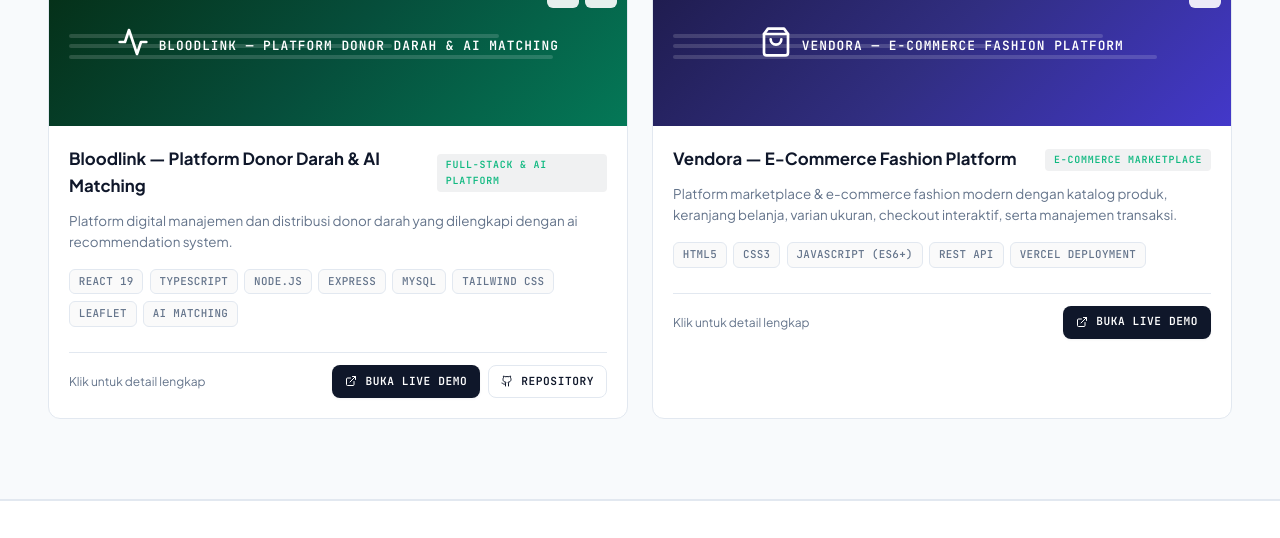
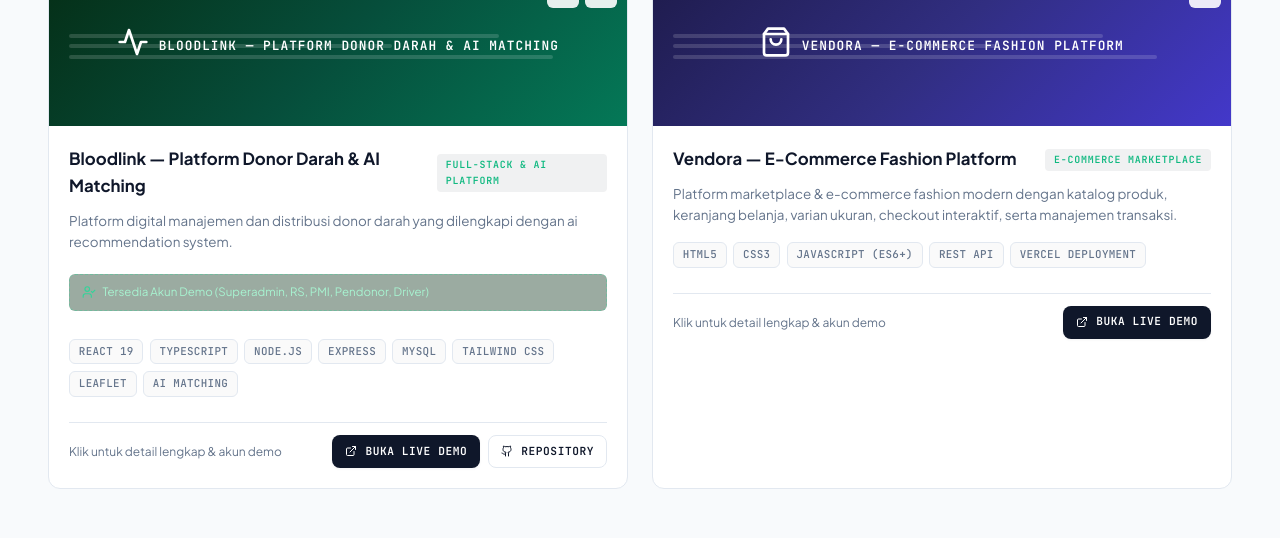
Before and after one commit to rizqimaksum16-coder/portofoliofix, a React (Vite) app: page / in a window 1280 px wide. Shown: the part 2520-3058 px from the top of the page. Built offline with nearby package versions, Linux system fonts and the light colour scheme.

Commit message:
Add Bloodlink demo credentials to projects component and Luxion AI chatbot

```diff
--- a/src/components/AiChatbot.jsx
+++ b/src/components/AiChatbot.jsx
@@ -33,6 +33,10 @@
     {
       keywords: ['proyek', 'karya', 'portofolio', 'project', 'vendora', 'bloodlink'],
       answer: 'Proyek unggulan Rizqi meliputi: 1) Bloodlink (Platform Donor Darah & AI Matching), 2) Vendora (E-Commerce Fashion Marketplace), serta Portfolio Web + Luxion AI Assistant ini.'
+    },
+    {
+      keywords: ['demo', 'login', 'akun', 'password', 'credential', 'bloodlink login', 'masuk bloodlink'],
+      answer: 'Akun demo Bloodlink: 1) Superadmin: superadmin@gmail.com (password123), 2) RS A: rumahsakita@gmail.com (password123), RS B: rumahsakitb@gmail.com (Password123@), 3) PMI A: pmi@gmail.com (password123), PMI B: pmib@gmail.com (Password123@), 4) Pendonor: reza@gmail.com (password123), 5) Driver: driver@gmail.com (password123).'
     },
     {
       keywords: ['cv', 'resume', 'download', 'unduh'],
--- a/src/components/Projects.jsx
+++ b/src/components/Projects.jsx
@@ -1,8 +1,15 @@
 import React, { useState } from 'react';
-import { ExternalLink, Github, X, Activity, ShoppingBag, ShieldCheck, MapPin, Cpu, CheckCircle2 } from 'lucide-react';
+import { ExternalLink, Github, X, Activity, ShoppingBag, ShieldCheck, MapPin, Cpu, CheckCircle2, UserCheck, Key, Copy, Check } from 'lucide-react';
 
 export default function Projects() {
   const [selectedProject, setSelectedProject] = useState(null);
+  const [copiedIdx, setCopiedIdx] = useState(null);
+
+  const handleCopy = (text, idx) => {
+    navigator.clipboard.writeText(text);
+    setCopiedIdx(idx);
+    setTimeout(() => setCopiedIdx(null), 2000);
+  };
 
   const projects = [
     {
@@ -22,7 +29,16 @@
       tech: ['React 19', 'TypeScript', 'Node.js', 'Express', 'MySQL', 'Tailwind CSS', 'Leaflet', 'AI Matching'],
       demoUrl: 'https://bloodlink-neon-hive.vercel.app/',
       repoUrl: 'https://github.com/rizqimaksum16-coder/Bloodlink',
-      gradient: 'linear-gradient(135deg, #052e16 0%, #064e3b 50%, #047857 100%)'
+      gradient: 'linear-gradient(135deg, #052e16 0%, #064e3b 50%, #047857 100%)',
+      demoAccounts: [
+        { role: 'Superadmin', email: 'superadmin@gmail.com', password: 'password123' },
+        { role: 'Rumah Sakit A', email: 'rumahsakita@gmail.com', password: 'password123' },
+        { role: 'Rumah Sakit B', email: 'rumahsakitb@gmail.com', password: 'Password123@' },
+        { role: 'PMI A', email: 'pmi@gmail.com', password: 'password123' },
+        { role: 'PMI B', email: 'pmib@gmail.com', password: 'Password123@' },
+        { role: 'Pendonor', email: 'reza@gmail.com', password: 'password123' },
+        { role: 'Driver', email: 'driver@gmail.com', password: 'password123' }
+      ]
     },
     {
       id: 'vendora',
@@ -119,6 +135,14 @@
                   <span className="category-badge">{project.categoryLabel}</span>
                 </div>
                 <p className="project-desc">{project.description}</p>
+
+                {project.demoAccounts && (
+                  <div style={{ marginBlock: '0.75rem', padding: '0.5rem 0.75rem', background: 'rgba(5, 46, 22, 0.4)', borderRadius: '6px', border: '1px dashed rgba(52, 211, 153, 0.4)', fontSize: '0.72rem', color: '#a7f3d0', display: 'flex', alignItems: 'center', gap: '0.4rem' }}>
+                    <UserCheck size={14} style={{ color: '#34d399', flexShrink: 0 }} />
+                    <span>Tersedia Akun Demo (Superadmin, RS, PMI, Pendonor, Driver)</span>
+                  </div>
+                )}
+
                 <div className="project-chips">
                   {project.tech.map((t, idx) => (
                     <span key={idx} className="chip">
@@ -128,7 +152,7 @@
                 </div>
 
                 <div style={{ marginTop: '1rem', paddingTop: '0.75rem', borderTop: '1px solid var(--outline-variant)', display: 'flex', justifyContent: 'space-between', alignItems: 'center', flexWrap: 'wrap', gap: '0.5rem' }}>
-                  <span style={{ fontSize: '0.75rem', color: 'var(--on-surface-muted)' }}>Klik untuk detail lengkap</span>
+                  <span style={{ fontSize: '0.75rem', color: 'var(--on-surface-muted)' }}>Klik untuk detail lengkap & akun demo</span>
                   <div style={{ display: 'flex', gap: '0.5rem', alignItems: 'center' }}>
                     <a
                       href={project.demoUrl}
@@ -194,6 +218,35 @@
                       </li>
                     ))}
                   </ul>
+                </div>
+              )}
+
+              {selectedProject.demoAccounts && (
+                <div style={{ marginBottom: '1.5rem', background: 'rgba(5, 46, 22, 0.25)', border: '1px solid rgba(52, 211, 153, 0.3)', borderRadius: '10px', padding: '1rem' }}>
+                  <h4 style={{ fontSize: '0.9rem', marginBottom: '0.75rem', color: '#34d399', display: 'flex', alignItems: 'center', gap: '0.5rem' }}>
+                    <UserCheck size={16} /> Akun Demo Pengujian (Live Demo Credentials):
+                  </h4>
+                  <div style={{ display: 'grid', gridTemplateColumns: 'repeat(auto-fit, minmax(220px, 1fr))', gap: '0.65rem' }}>
+                    {selectedProject.demoAccounts.map((acc, idx) => (
+                      <div key={idx} style={{ background: 'var(--bg-surface)', padding: '0.65rem 0.8rem', borderRadius: '8px', border: '1px solid rgba(255, 255, 255, 0.08)' }}>
+                        <div style={{ display: 'flex', justifyContent: 'space-between', alignItems: 'center', marginBottom: '0.35rem' }}>
+                          <span style={{ fontSize: '0.78rem', fontWeight: 600, color: '#60a5fa' }}>{acc.role}</span>
+                          <button
+                            onClick={() => handleCopy(`${acc.email} | ${acc.password}`, idx)}
+                            style={{ background: 'rgba(255,255,255,0.05)', border: '1px solid rgba(255,255,255,0.1)', color: copiedIdx === idx ? '#10b981' : 'var(--on-surface-muted)', cursor: 'pointer', display: 'flex', alignItems: 'center', gap: '0.25rem', fontSize: '0.7rem', padding: '0.2rem 0.4rem', borderRadius: '4px' }}
+                            title="Salin Email & Password"
+                          >
+                            {copiedIdx === idx ? <Check size={12} /> : <Copy size={12} />}
+                            {copiedIdx === idx ? 'Tersalin' : 'Salin'}
+                          </button>
+                        </div>
+                        <div style={{ fontSize: '0.73rem', color: 'var(--on-surface-muted)', fontFamily: 'var(--font-mono)', lineHeight: 1.4 }}>
+                          <div><span style={{ opacity: 0.7 }}>Email:</span> <span style={{ color: '#f3f4f6' }}>{acc.email}</span></div>
+                          <div><span style={{ opacity: 0.7 }}>Pass:</span> <span style={{ color: '#f3f4f6' }}>{acc.password}</span></div>
+                        </div>
+                      </div>
+                    ))}
+                  </div>
                 </div>
               )}
 
--- a/src/services/aiService.js
+++ b/src/services/aiService.js
@@ -14,6 +14,7 @@
 - Pemilik: M. Rizqi Ma'sum (Mahasiswa D3 Teknik Informatika PENS, Full-Stack Developer)
 - Keahlian Teknis: React, Next.js, Node.js, Express, Laravel, Tailwind CSS, MySQL, PostgreSQL, Python, C, Git, Linux.
 - Proyek Unggulan: 1) Bloodlink (Platform Donor Darah & AI Matching), 2) Vendora (E-Commerce Fashion Platform).
+- Akun Demo Bloodlink: Superadmin (superadmin@gmail.com / password123), RS A (rumahsakita@gmail.com / password123), RS B (rumahsakitb@gmail.com / Password123@), PMI A (pmi@gmail.com / password123), PMI B (pmib@gmail.com / Password123@), Pendonor (reza@gmail.com / password123), Driver (driver@gmail.com / password123).
 - Sertifikat: 1) Online Course ITS & US Consulate (2026), 2) Hackathon (2026), 3) Semi Finalist Samsung Innovation Campus Batch 5 (2024).
 - Kontak: WA (+62 857-8547-0355), Email (rizqi.maksum16@gmail.com).
 
```
